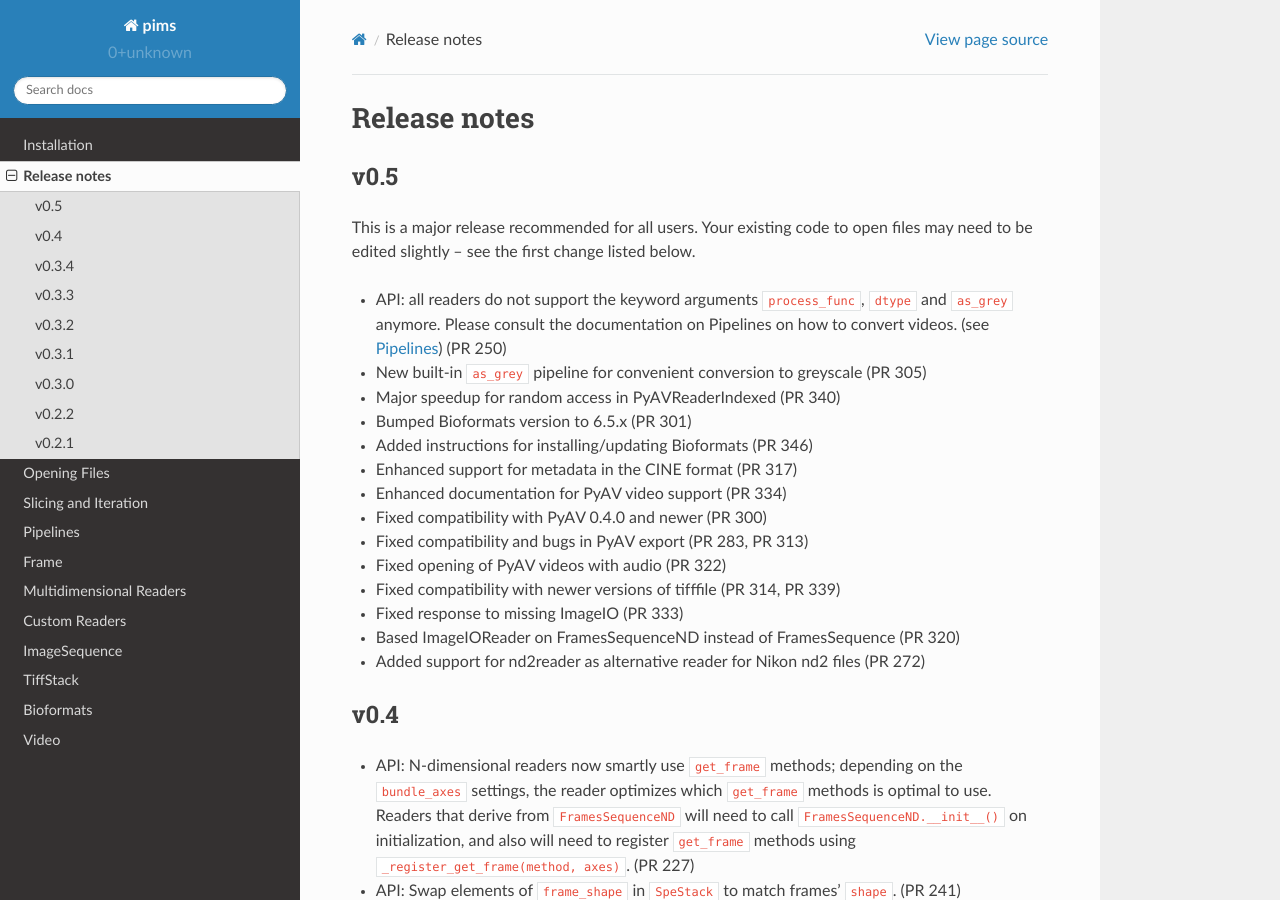
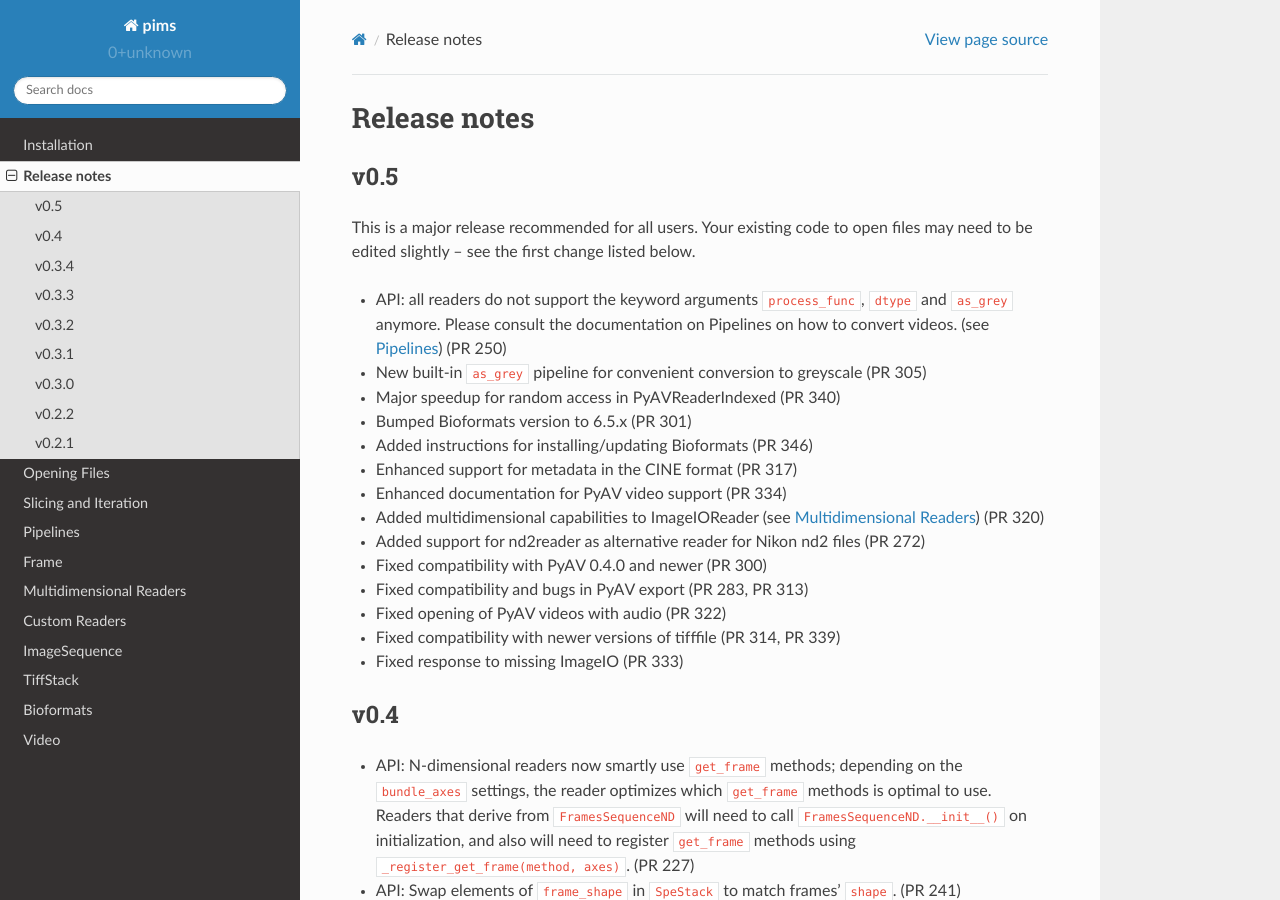
Before and after one commit to soft-matter/pims, a Sphinx documentation site: the page built from doc/source/release_notes.rst, in a window 1280 px wide and 900 px high. Built offline with Sphinx 7.4.7 and the Read the Docs theme 2.0.0, drawn with Linux system fonts in a browser that asks for light colours.

Commit message:
DOC: Tweak ImageIOReader change description; put enhancements first.

```diff
--- a/doc/source/release_notes.rst
+++ b/doc/source/release_notes.rst
@@ -16,13 +16,14 @@ open files may need to be edited slightly -- see the first change listed below.
 - Added instructions for installing/updating Bioformats (PR 346)
 - Enhanced support for metadata in the CINE format (PR 317)
 - Enhanced documentation for PyAV video support (PR 334)
+- Added multidimensional capabilities to ImageIOReader
+  (see :doc:`multidimensional`) (PR 320)
+- Added support for nd2reader as alternative reader for Nikon nd2 files (PR 272)
 - Fixed compatibility with PyAV 0.4.0 and newer (PR 300)
 - Fixed compatibility and bugs in PyAV export (PR 283, PR 313)
 - Fixed opening of PyAV videos with audio (PR 322)
 - Fixed compatibility with newer versions of tifffile (PR 314, PR 339)
 - Fixed response to missing ImageIO (PR 333)
-- Based ImageIOReader on FramesSequenceND instead of FramesSequence (PR 320)
-- Added support for nd2reader as alternative reader for Nikon nd2 files (PR 272)
 
 
 v0.4
```
